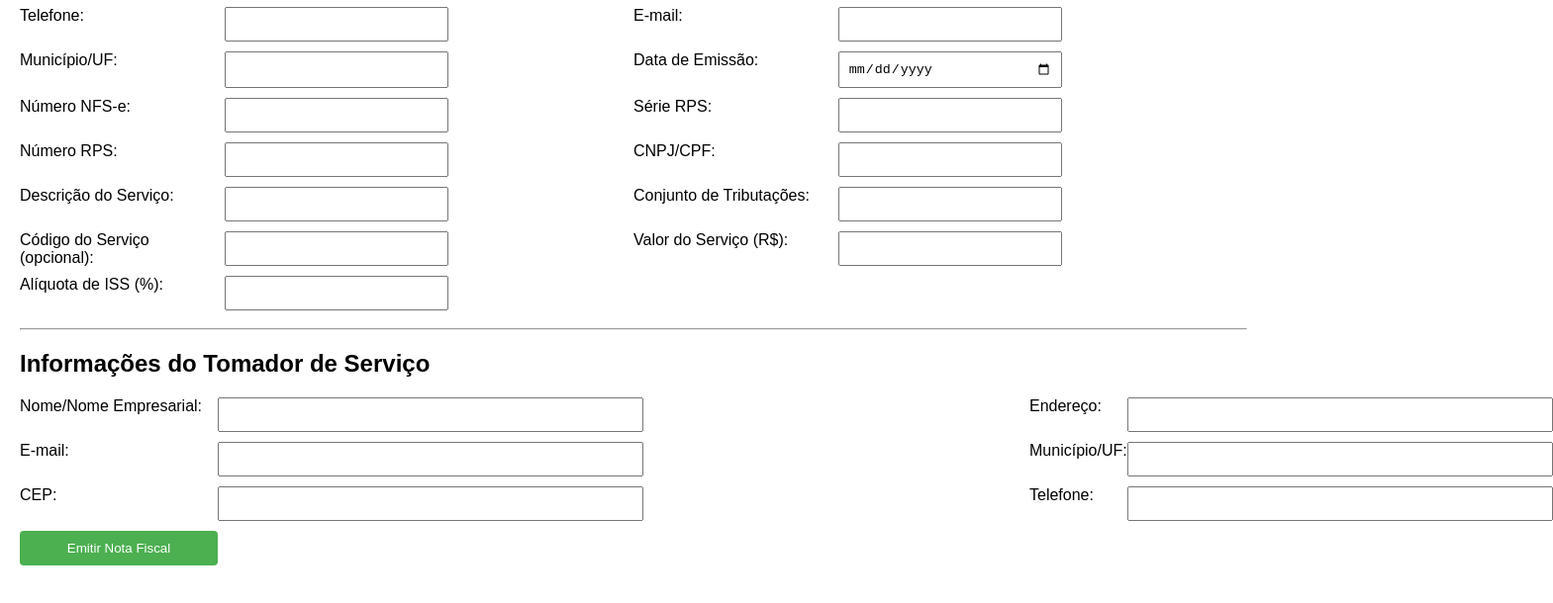
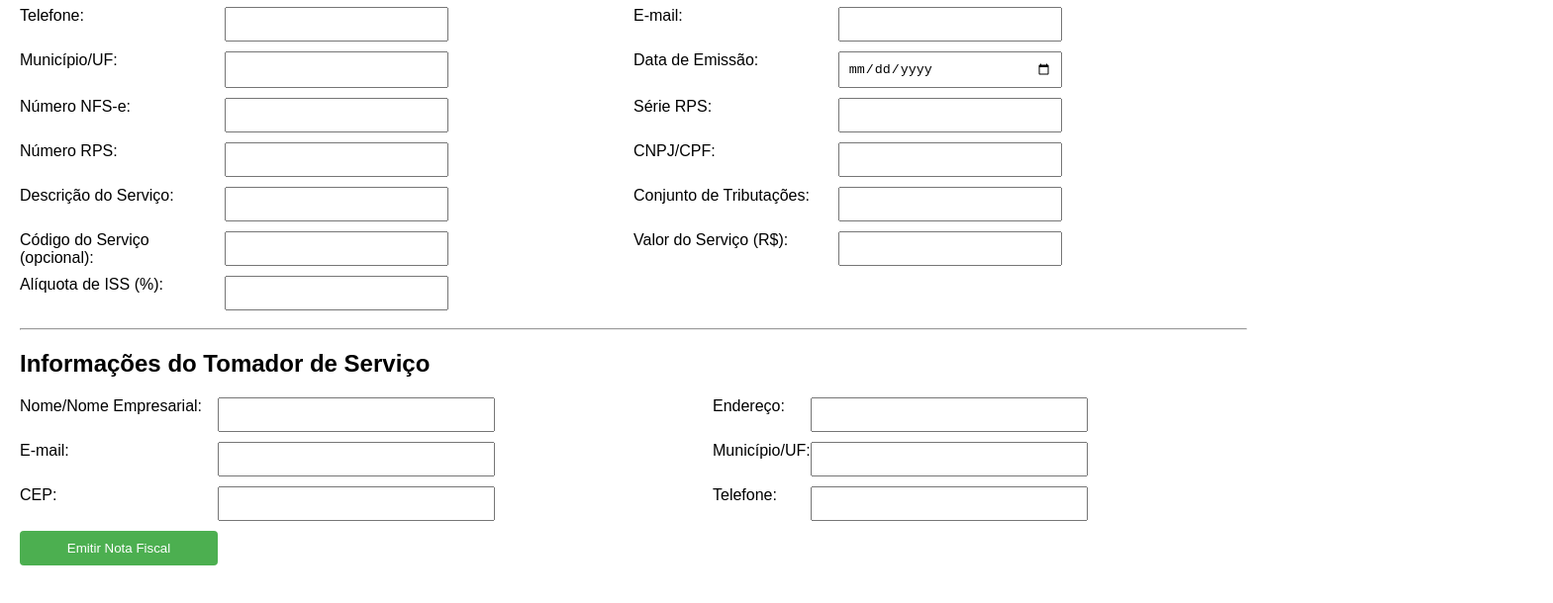
Before and after one commit to BraiyaGhst/Emissao_nota_fiscal, a plain HTML site: page index.html in a window 1280 px wide. Shown: the part 118-728 px from the top of the page at 99% size, 1569 px wide, since content can reach past the window. Drawn offline with Linux system fonts and the light colour scheme.

Commit message:
Update style.css

```diff
--- a/style.css
+++ b/style.css
@@ -45,8 +45,9 @@ button:hover {
 
 }
 #tomador input{
-  width: 410px;
-  margin-right: 390px;
+  width: 260px;
+  margin-right: 220px;
+
 }
 
 #notaFiscal {
```
